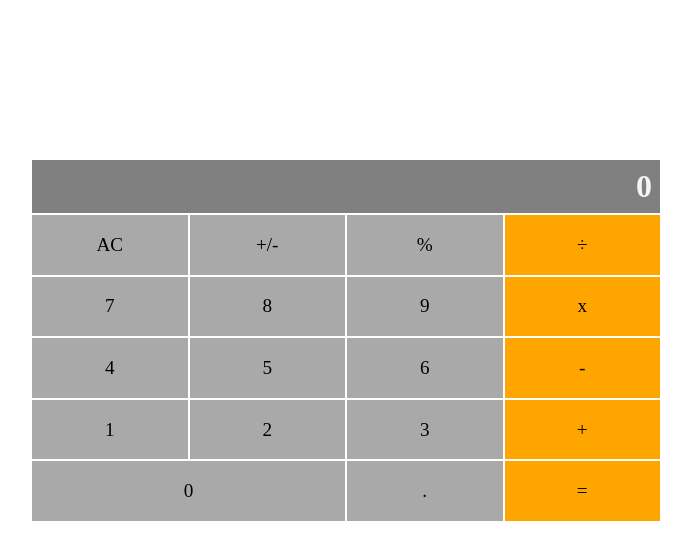
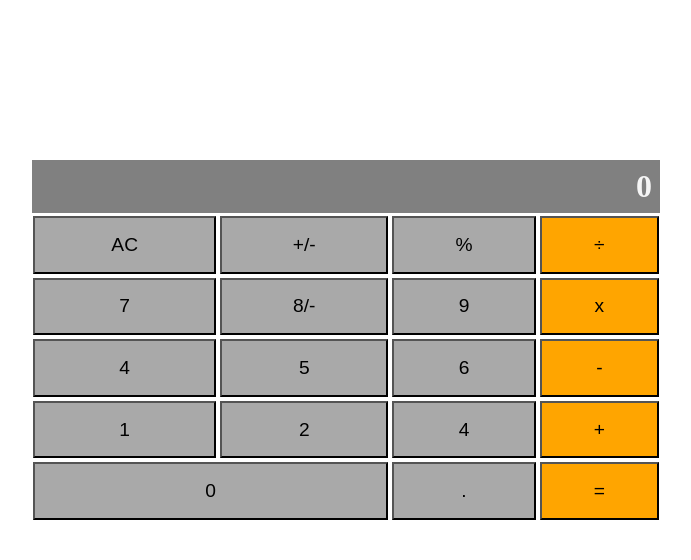
Before and after one commit to tinatsina/math-magicians-online, a React (Create React App) app: page / in a window 1280 px wide. Shown: the top 560 px of the page, without its empty margins (294-985 px from the left). Built offline with nearby package versions, Linux system fonts and the light colour scheme.

Commit message:
update - td refactored to buttons

```diff
--- a/src/components/Calculator.js
+++ b/src/components/Calculator.js
@@ -5,6 +5,11 @@ class Calculator extends React.Component {
   constructor(props) {
     super(props);
     this.props = props;
+    this.onClickHandler = this.onClickHandler.bind(this);
+  }
+
+  onClickHandler = (e) => {
+    console.log(e.target.innerHTML);
   }
 
   render() {
@@ -18,33 +23,33 @@ class Calculator extends React.Component {
           </thead>
           <tbody>
             <tr>
-              <td>AC</td>
-              <td>+/-</td>
-              <td>%</td>
-              <td className="right-column">÷</td>
+              <td><button type="button">AC</button></td>
+              <td><button type="button">+/-</button></td>
+              <td><button type="button">%</button></td>
+              <td><button type="button" className="right-column">÷</button></td>
             </tr>
             <tr>
-              <td>7</td>
-              <td>8</td>
-              <td>9</td>
-              <td className="right-column">x</td>
+              <td><button type="button">7</button></td>
+              <td><button type="button">8/-</button></td>
+              <td><button type="button">9</button></td>
+              <td><button type="button" className="right-column">x</button></td>
             </tr>
             <tr>
-              <td>4</td>
-              <td>5</td>
-              <td>6</td>
-              <td className="right-column">-</td>
+              <td><button type="button">4</button></td>
+              <td><button type="button">5</button></td>
+              <td><button type="button">6</button></td>
+              <td><button type="button" className="right-column">-</button></td>
             </tr>
             <tr>
-              <td>1</td>
-              <td>2</td>
-              <td>3</td>
-              <td className="right-column">+</td>
+              <td><button type="button">1</button></td>
+              <td><button type="button">2</button></td>
+              <td><button type="button">4</button></td>
+              <td><button type="button" className="right-column">+</button></td>
             </tr>
             <tr>
-              <td colSpan="2">0</td>
-              <td>.</td>
-              <td className="right-column">=</td>
+              <td colSpan="2"><button type="button">0</button></td>
+              <td><button type="button">.</button></td>
+              <td><button type="button" className="right-column">=</button></td>
             </tr>
           </tbody>
         </table>
--- a/src/styles/Calculator.css
+++ b/src/styles/Calculator.css
@@ -18,11 +18,12 @@ th {
   padding-top: 0.25em;
   padding-bottom: 0.25em;
   font-size: xx-large;
+  width: 100%;
 }
 
-td {
+td > button {
   height: 3em;
-  width: 25%;
+  width: 100%;
   text-align: center;
   background-color: darkgray;
   font-size: larger;
```
